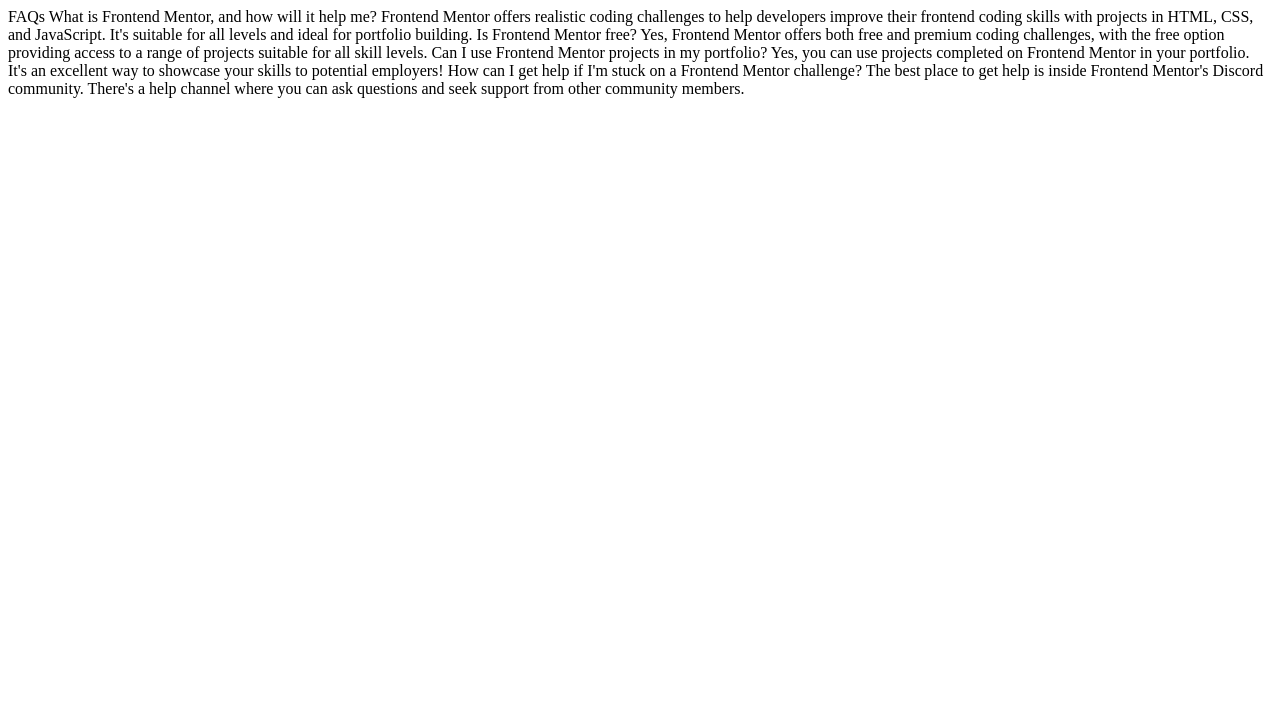
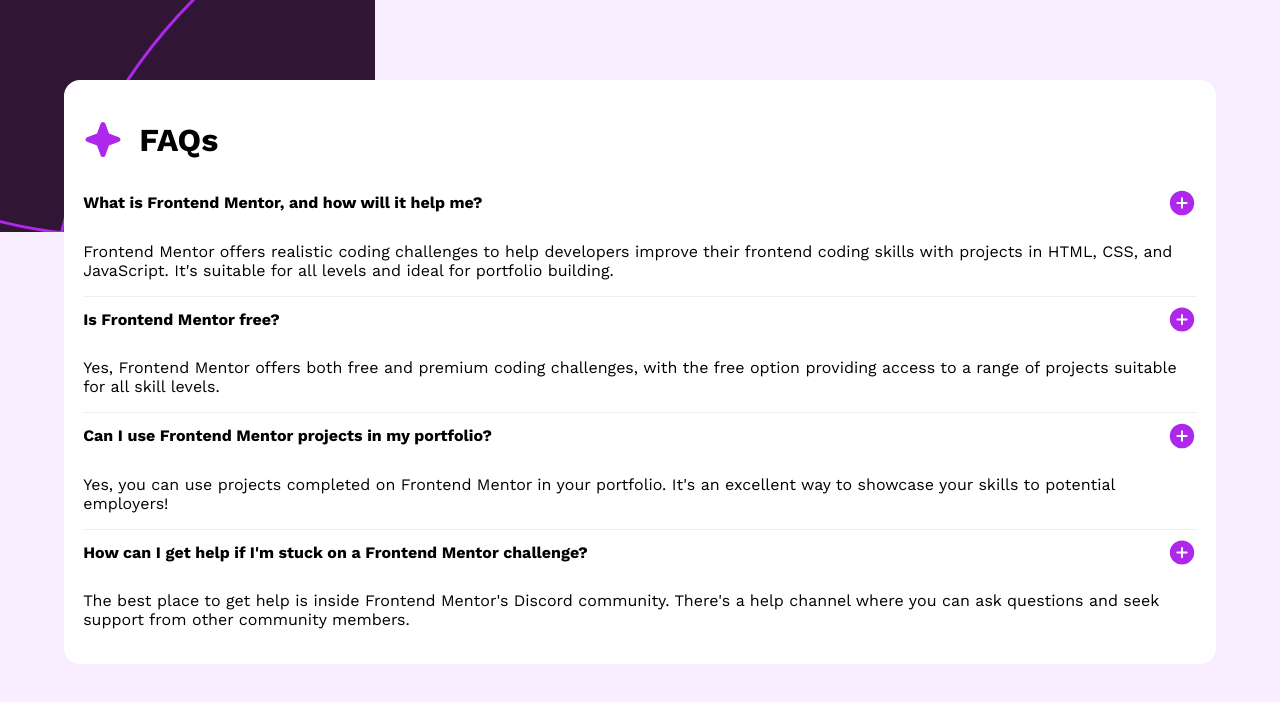
Before and after one commit to Turtlewords/faq_accordion, a plain HTML site: page index.html in a window 1280 px wide. Drawn offline with Linux system fonts and the light colour scheme.

Commit message:
initial markup and styling

```diff
--- a/index.html
+++ b/index.html
@@ -9,29 +9,75 @@
   <title>Frontend Mentor | FAQ accordion</title>
 </head>
 <body>
+  <div id="container">
+    <header>
+      <img src="assets/images/icon-star.svg" alt="star icon">
+      <h1>FAQs</h1>
+    </header>
+    <main>
+      <section id="sec-one" class="accordion">
+        <div class="tab">
+          <h2>What is Frontend Mentor, and how will it help me?</h2>
+          <img src="assets/images/icon-plus.svg" alt="plus icon">
+        </div>
+        <div class="panel">
+          <p>Frontend Mentor offers realistic coding challenges to help developers improve their
+            frontend coding skills with projects in HTML, CSS, and JavaScript. It's suitable for
+            all levels and ideal for portfolio building.</p>
+        </div>
+      </section>
 
-  FAQs
+      <section id="sec-two" class="accordion">
+        <div class="tab">
+          <h2>Is Frontend Mentor free?</h2>
+          <img src="assets/images/icon-plus.svg" alt="plus icon">
+        </div>
+        <div class="panel">
+          <p>Yes, Frontend Mentor offers both free and premium coding challenges, with the free
+             option providing access to a range of projects suitable for all skill levels.</p>
+        </div>
+      </section>
 
-  What is Frontend Mentor, and how will it help me?
+      <section id="sec-three" class="accordion">
+        <div class="tab">
+          <h2>Can I use Frontend Mentor projects in my portfolio?</h2>
+          <img src="assets/images/icon-plus.svg" alt="plus icon">
+        </div>
+        <div class="panel">
+          <p>Yes, you can use projects completed on Frontend Mentor in your portfolio. It's an excellent
+            way to showcase your skills to potential employers!</p>
+        </div>
+      </section>
 
-  Frontend Mentor offers realistic coding challenges to help developers improve their
-  frontend coding skills with projects in HTML, CSS, and JavaScript. It's suitable for
-  all levels and ideal for portfolio building.
+      <section id="sec-four" class="accordion">
+        <div class="tab">
+          <h2>How can I get help if I'm stuck on a Frontend Mentor challenge?</h2>
+          <img src="assets/images/icon-plus.svg" alt="plus icon">
+        </div>
+        <div class="panel">
+          <p>The best place to get help is inside Frontend Mentor's Discord community. There's a help
+            channel where you can ask questions and seek support from other community members.</p>
+        </div>
+      </section>
+    </main>
+  </div>
 
-  Is Frontend Mentor free?
 
-  Yes, Frontend Mentor offers both free and premium coding challenges, with the free
-  option providing access to a range of projects suitable for all skill levels.
 
-  Can I use Frontend Mentor projects in my portfolio?
 
-  Yes, you can use projects completed on Frontend Mentor in your portfolio. It's an excellent
-  way to showcase your skills to potential employers!
 
-  How can I get help if I'm stuck on a Frontend Mentor challenge?
 
-  The best place to get help is inside Frontend Mentor's Discord community. There's a help
-  channel where you can ask questions and seek support from other community members.
+
+
+
+
+
+
+
+
+
+
+
 
 
   <script src="index.js"></script>
--- a/styles.css
+++ b/styles.css
@@ -0,0 +1,71 @@
+:root {
+
+/* Spacing */
+
+--space-100: 8px;
+--space-200: 16px;
+--space-300: 24px;
+--space-400: 32px;
+--space-500: 40px;
+
+/* Colors */
+
+--white: #FFFFFF;
+--black: #000000;
+--purple-100: #F8EEFF;
+--purple-600: #8B6990;
+--purple-950: #301534;
+--violet-600: #AD28EB;
+
+
+}
+
+*, *::before, *::after {
+    box-sizing: border-box;
+}
+
+@font-face {
+    font-family: "WorkSans";
+    src: url("assets/fonts/WorkSans-VariableFont_wght.ttf");
+}
+
+body {
+    font-family: "WorkSans", sans-serif;
+    background: #F8EEFF url("assets/images/background-pattern-mobile.svg");
+    background-repeat: no-repeat;
+    margin: 0;
+    display: flex;
+    justify-content: center;
+    align-items: center;
+}
+
+#container {
+    width: 90%;
+    background-color: var(--white);
+    display: flex;
+    flex-direction: column;
+    padding: 1.2rem;
+    border-radius: 16px;
+    margin: 5rem 0;
+}
+
+header {
+    display: flex;
+    gap: 1rem;
+}
+
+.tab {
+    display: flex;
+    justify-content: space-between;
+}
+
+main > *:not(:first-child) {
+    border-top: 1px solid HSLA(240, 3%, 94%, 1);
+}
+
+
+/* Typography */
+
+h2 {
+    font-size: 1rem;
+}
```
